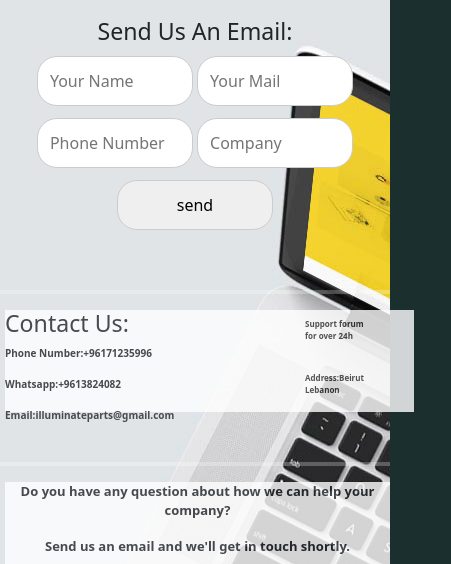
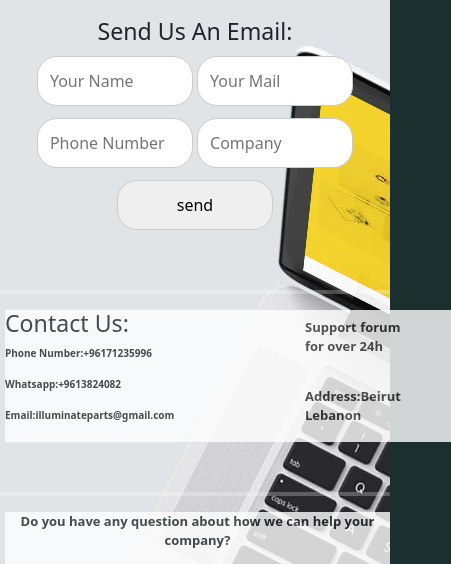
Before and after one commit to illuminateparts/pcparts, a plain HTML site: page contactus.html in a window 390 px wide. Shown: the part 112-676 px from the top of the page, 451 px wide, since content can reach past the window. Drawn offline with nearby package versions, Linux system fonts and the light colour scheme.

Commit message:
Update contactus.css

```diff
--- a/contactus.css
+++ b/contactus.css
@@ -104,7 +104,6 @@ margin-top: 50px;
     margin-right: 50px;
     margin-top: 30px;
     font-size: 13px;
-    font-size: 8px;
   }
   .para-2{
     font-size: 13px;
```
